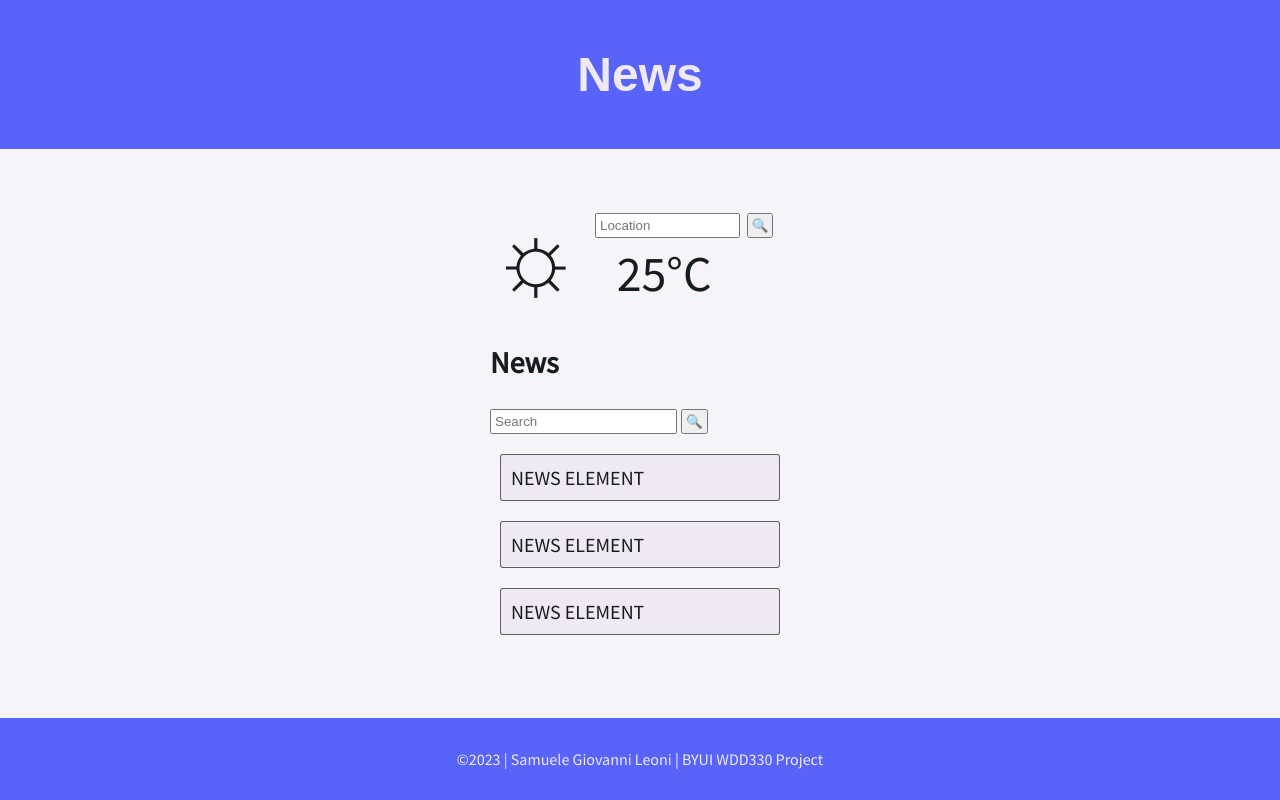
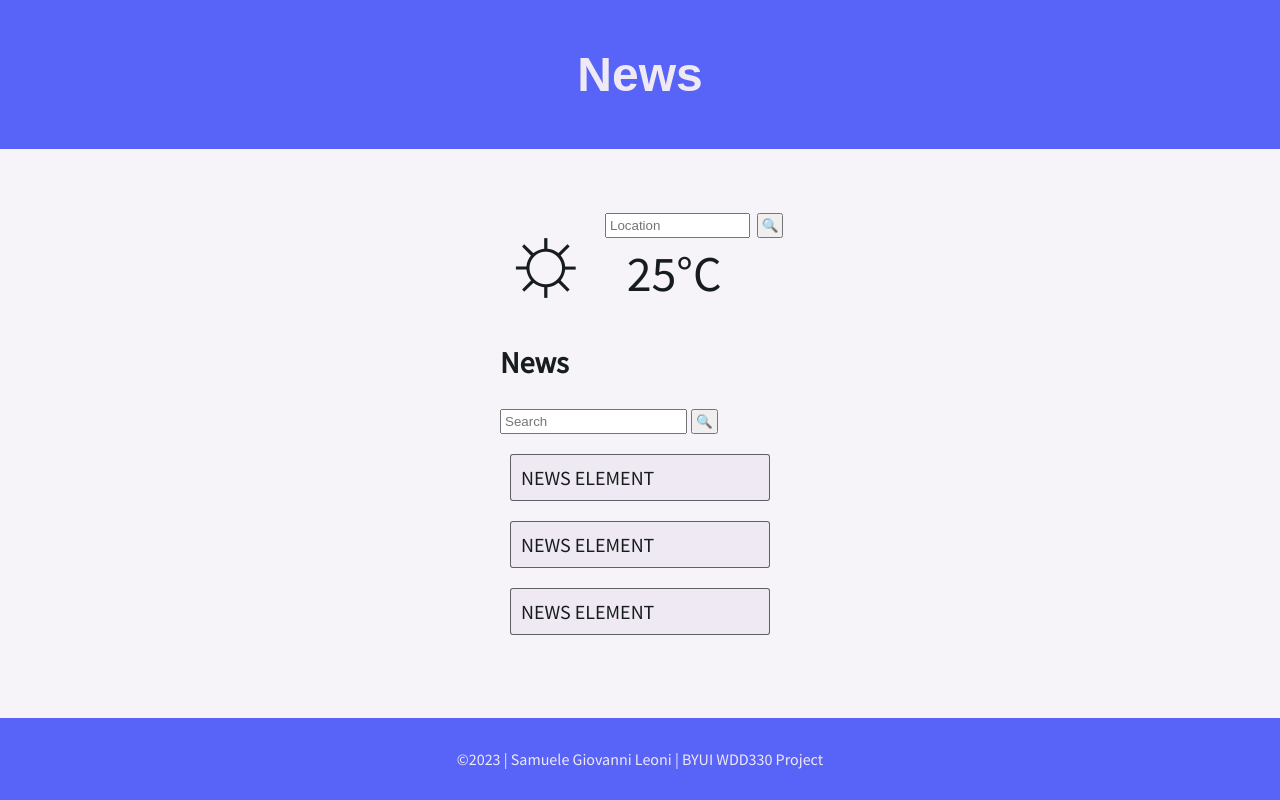
Before and after one commit to samuele-leoni/wdd330-News, a website built with Vite: page src/index.html in a window 1280 px wide. Built offline with nearby package versions, Linux system fonts and the light colour scheme; a web font is replaced by a local one.

Commit message:
fixed small view

```diff
--- a/src/css/small.css
+++ b/src/css/small.css
@@ -28,11 +28,11 @@ body {
     font-family: var(--font-body);
     margin: 0;
     padding: 0;
-    min-width: 300px;
+    min-width: 350px;
 }
 
 main {
-    width: 400px;
+    width: 300px;
     margin: auto;
     color: var(--primary-color);
     padding: 25px;
@@ -47,6 +47,7 @@ main {
 header, footer {
     background-color: var(--secondary-color);
     color: var(--accent-2);
+    margin: 0;
     padding: 15px;
     text-align: center;
     max-width: 100%;
@@ -68,7 +69,7 @@ footer {
 
 #weather, #news {
     margin: 0 auto;
-    width: 300px;
+    width: 280px;
 }
 
 #temperature {
```
